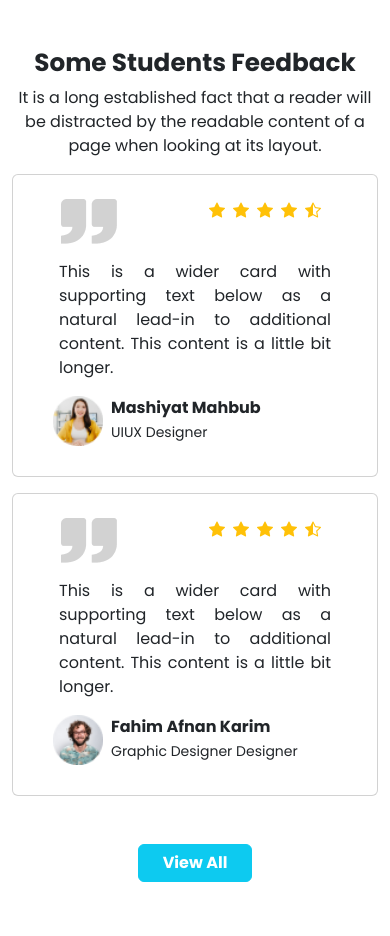
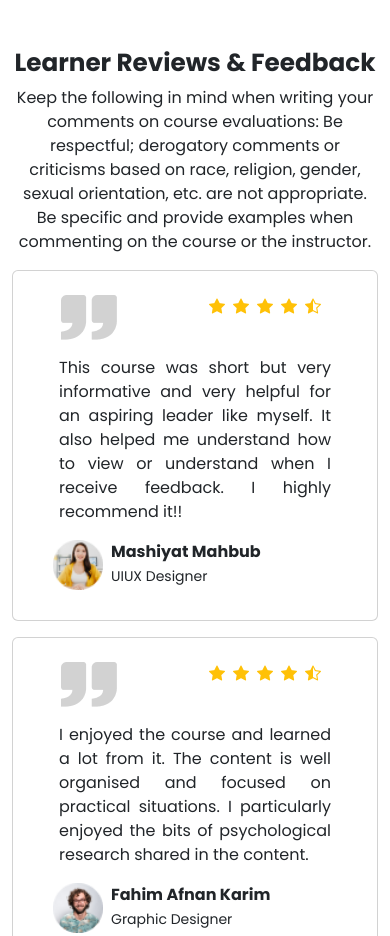
Before and after one commit to phmahbub/Assignment-03, a plain HTML site: page index.html in a window 390 px wide. Shown: the part 9290-10226 px from the top of the page. Drawn offline with nearby package versions, Linux system fonts and the light colour scheme; a web font is replaced by a local one.

Commit message:
Students feedback section text and responsiveness checked and updated

```diff
--- a/index.html
+++ b/index.html
@@ -394,9 +394,8 @@
 <section  class="feedback">
   <article class="container ">
     <div class=" ">
-      <p class="h2 text-center fw-bold ">Some Students Feedback</p>
-      <p class=" text-center ">It is a long established fact that a reader will be distracted by the readable
-        content of a page when looking at its layout.</p>
+      <p class="h2 text-center fw-bold ">Learner Reviews & Feedback</p>
+      <p class=" text-center ">Keep the following in mind when writing your comments on course evaluations: Be respectful; derogatory comments or criticisms based on race, religion, gender, sexual orientation, etc. are not appropriate. Be specific and provide examples when commenting on the course or the instructor.</p>
     </div>
       <div class="row row-cols-1 row-cols-lg-2 g-3 justify-content-center student-feedback">
           <div class="col position-relative">
@@ -407,7 +406,7 @@
                 </div>
               </div>
               <div class="card-body">
-                <p class="card-text ">This is a wider card with supporting text below as a natural lead-in to additional content. This content is a little bit longer.</p>
+                <p class="card-text ">This course was short but very informative and very helpful for an aspiring leader like myself. It also helped me understand how to view or understand when I receive feedback. I highly recommend it!!</p>
                 <div class="d-flex">
                   <img src="images/student/student-6.png" class="ms-4 me-2 " alt="" style="width:50px ; height: 50px;">
                   <div>
@@ -428,11 +427,11 @@
                 </div>
               </div>
               <div class="card-body">
-                <p class="card-text">This is a wider card with supporting text below as a natural lead-in to additional content. This content is a little bit longer.</p>
+                <p class="card-text">I enjoyed the course and learned a lot from it. The content is well organised and focused on practical situations. I particularly enjoyed the bits of psychological research shared in the content.</p>
                 <div class="d-flex student-identity">
                   <img src="images/student/student-5.png" class="ms-4 me-2" alt="" style="width:50px ; height: 50px;">
                   <div>
-                    <p ><span class="h6 fw-bold">Fahim Afnan Karim</span><br><span class="small">Graphic Designer Designer</span></p>
+                    <p ><span class="h6 fw-bold">Fahim Afnan Karim</span><br><span class="small">Graphic Designer</span></p>
                   </div>
                 </div>
               </div>
```
